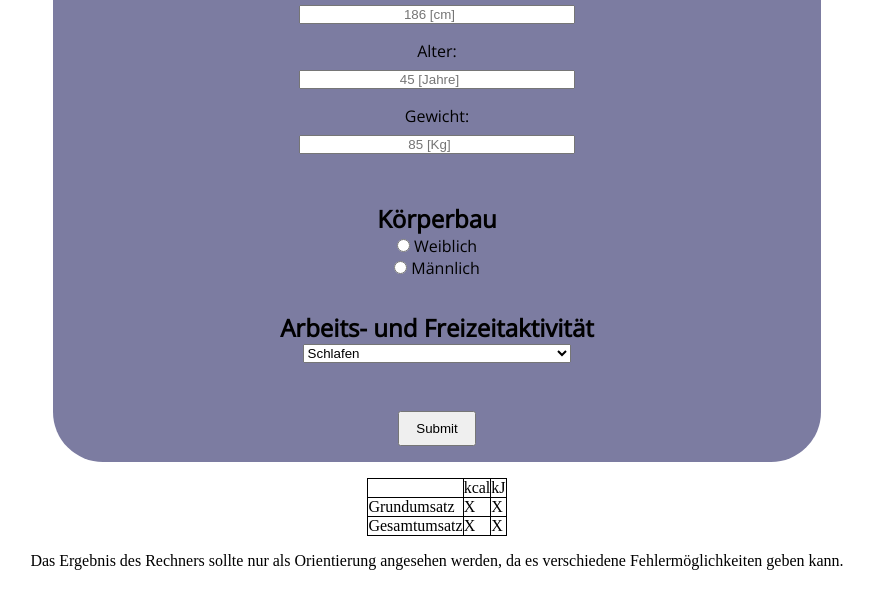
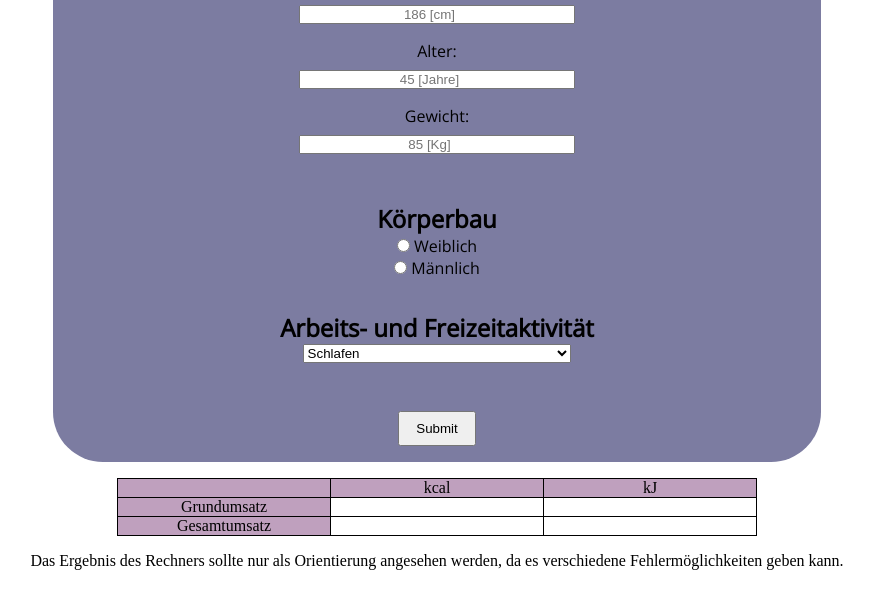
Before and after one commit to Franz-SuperCode/Kalorienrechner, a plain HTML site: page index.html in a window 1280 px wide. Shown: the part 100-708 px from the top of the page, without its empty margins (203-1073 px from the left). Drawn offline with Linux system fonts and the light colour scheme.

Commit message:
little changes

```diff
--- a/assets/scss/style.scss
+++ b/assets/scss/style.scss
@@ -70,14 +70,11 @@ main {
 
     table {
         border-collapse: collapse;
-        max-width: 100%;
+        border-radius: 25px;
+        width: 50%;
         margin: 1rem 0;
-
-        tr {
-            border: 1px solid black;
-
-
-        }
+        text-align: center;
+        table-layout: fixed;
 
         td {
             border: 1px solid black;
@@ -86,3 +83,7 @@ main {
 
     }
 }
+
+.backgroundColor {
+    background-color: rgb(191, 160, 190);
+}
--- a/index.html
+++ b/index.html
@@ -60,19 +60,19 @@
 
         <table>
             <tr>
-                <td></td>
-                <td>kcal</td>
-                <td>kJ</td>
+                <td class="backgroundColor"></td>
+                <td class="backgroundColor">kcal</td>
+                <td class="backgroundColor">kJ</td>
             </tr>
             <tr>
-                <td>Grundumsatz</td>
-                <td id="grundKCAL">X</td>
-                <td id="grundKJ">X</td>
+                <td class="backgroundColor">Grundumsatz</td>
+                <td id="grundKCAL"></td>
+                <td id="grundKJ"></td>
             </tr>
             <tr>
-                <td>Gesamtumsatz</td>
-                <td id="gesamtKCAL">X</td>
-                <td id="gesamtKJ">X</td>
+                <td class="backgroundColor">Gesamtumsatz</td>
+                <td id="gesamtKCAL"></td>
+                <td id="gesamtKJ"></td>
             </tr>
         </table>
         <p>Das Ergebnis des Rechners sollte nur als Orientierung angesehen werden, da es verschiedene
```
Also changed, not shown: assets/css/style.css, 1 other file.
